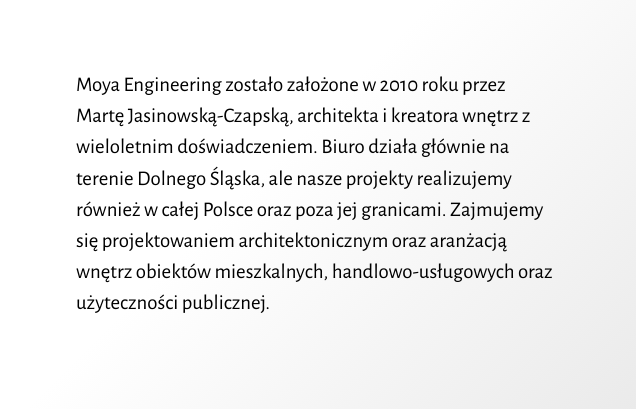
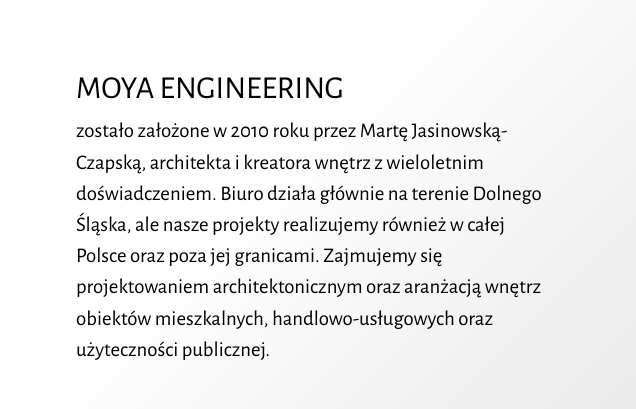
Before and after one commit to lenoopaleno/MOYA, a plain HTML site: page index.html in a window 1280 px wide. Shown: the part 211-620 px from the top of the page, 644-1280 px from the left. Drawn offline with nearby package versions, Linux system fonts and the light colour scheme.

Commit message:
MOYA ENG jako h1, dodany opis strony internetowej

```diff
--- a/css/style.css
+++ b/css/style.css
@@ -45,7 +45,7 @@ a:visited.white {
 }
 
 h1 {
-	font-size: 3.5rem;
+	font-size: 2rem;
 }
 
 h2 {
--- a/index.html
+++ b/index.html
@@ -4,8 +4,7 @@
       <!-- Meta -->
       <title>Aranżacje, projekty, architektura - MOYA ENGINEERING</title>
       <meta charset="UTF-8">
-      <meta name="description" content="Free HTML template">
-      <meta name="keywords" content="HTML, template, free">
+      <meta name="description" content="MOYA - wnętrza i architektura. Projektowanie wnętrz, aranżacje i realizacje. Wnętrza skrojone na miarę. Zaprojektuj i zrealizuj swój wymarzony dom i mieszkanie już teraz!">      <meta name="keywords" content="HTML, template, free">
       <meta name="author" content="Nicola Tolin">
       <meta name="viewport" content="width=device-width, initial-scale=1.0">
       <!-- Styles -->
@@ -52,7 +51,8 @@
                      <img src = "img/o-nas.png" class="titlerphoto"/>
                      <div class="col-9">
                         <div class="row">
-                              <p>Moya Engineering zostało założone w 2010 roku przez Martę Jasinowską-Czapską, architekta i kreatora wnętrz z wieloletnim doświadczeniem.
+                              <h1>MOYA ENGINEERING</h1>
+                              <p>zostało założone w 2010 roku przez Martę Jasinowską-Czapską, architekta i kreatora wnętrz z wieloletnim doświadczeniem.
                                  Biuro działa głównie na terenie Dolnego Śląska, ale nasze projekty realizujemy również w całej Polsce oraz poza jej granicami.
                                  Zajmujemy się projektowaniem architektonicznym oraz aranżacją wnętrz obiektów mieszkalnych, handlowo-usługowych oraz użyteczności publicznej.
                                  <br><br>
```
Also changed, not shown: contact.html (+1 -1 lines), oferta.html (+1 -2 lines), studio.html (+1 -2 lines), works.html (+1 -2 lines).
